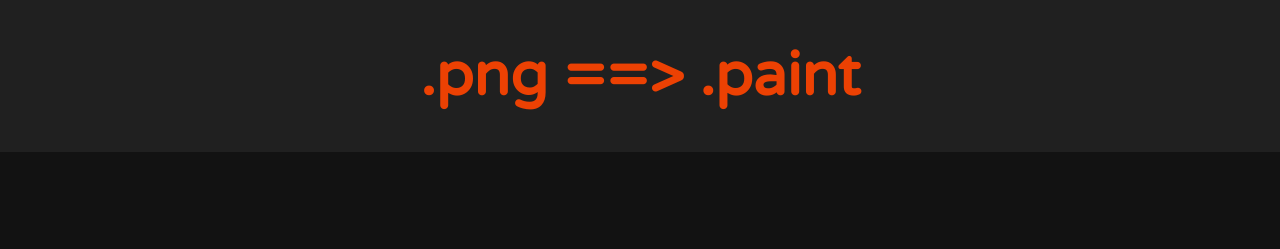
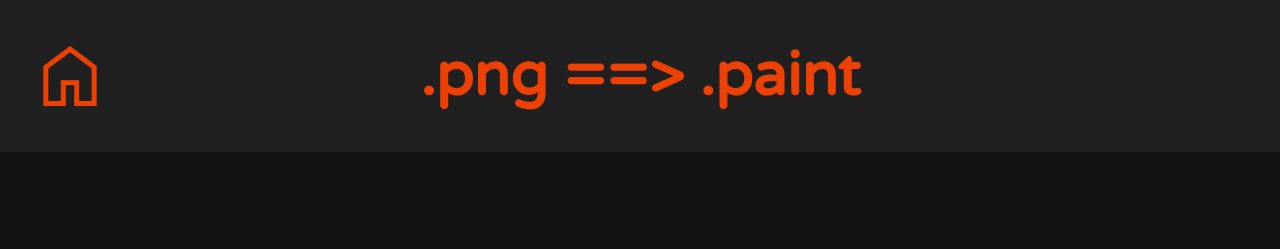
Before and after one commit to HazDu/JoyOfConverting, a website: page src/pages/convert_png.html in a window 1280 px wide. Shown: the top 249 px of the page. Drawn offline with nearby package versions, Linux system fonts and the light colour scheme.

Commit message:
added home icon in header

```diff
--- a/src/pages/convert_png.html
+++ b/src/pages/convert_png.html
@@ -8,7 +8,9 @@
 </head>
 <body>
   <div class="title">
+    <button class="home_icon" onclick="location.href='../index.html'">home</button>
     <h1>.png ==> .paint</h1>
+    <span class="home_icon"></span>
   </div>
   <div class="main_container">
     <div class="preview">
--- a/src/style.css
+++ b/src/style.css
@@ -15,6 +15,20 @@ body{
     flex-direction: column;
     margin: 0;
 }
+.home_icon{
+    display: flex;
+    justify-content: center;
+    font-family: 'Material Symbols Outlined', serif;
+    font-size: 80px;
+    width: 80px;
+    margin: 0 30px;
+    background-color: transparent;
+    color: var(--ColMagma);
+    border: none;
+}
+.home_icon:hover{
+    cursor: pointer;
+}
 .upload_icon{
     font-family: 'Material Symbols Outlined', serif;
     font-size: 140px;
@@ -23,7 +37,8 @@ body{
 }
 .title{
     display: flex;
-    justify-content: center;
+    justify-content: space-between;
+    align-items: center;
     font-size: 30px;
     width: 100%;
     background-color: #202020;
```
Also changed, not shown: src/index.html (+2 -0 lines), src/pages/convert_paint.html (+2 -0 lines).
